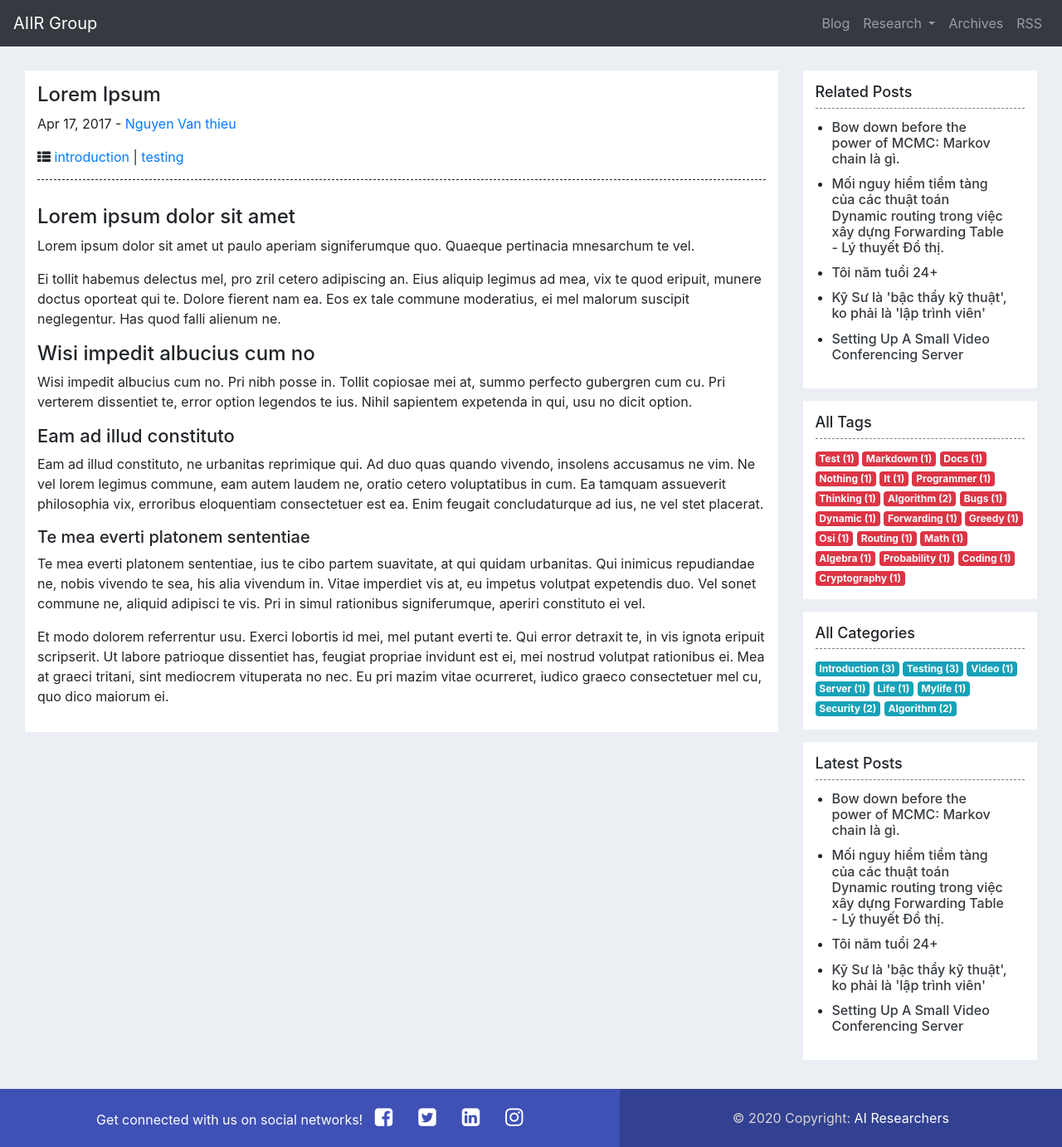
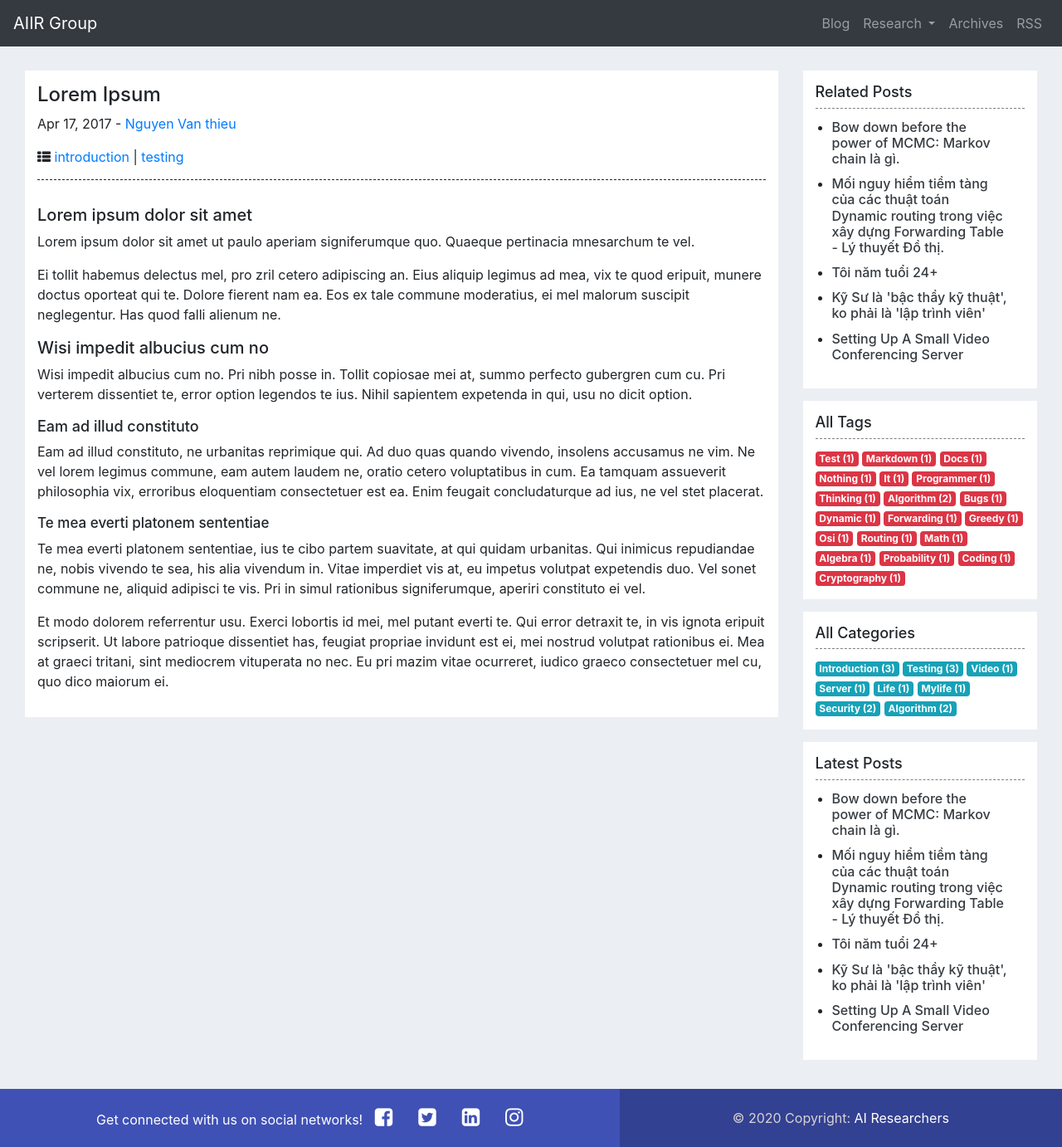
Before and after one commit to aiir-team/aiir-team.github.io, a Jekyll site: the page built from _posts/2017-04-17-lorem-ipsum.markdown, in a window 1280 px wide and 1382 px high. Shown: the whole window at 83% size. Built offline with Jekyll 4.4.1, drawn with Linux system fonts in a browser that asks for light colours; comment, search, counter and statistics services are not loaded.

Commit message:
Fix post font-size

```diff
--- a/_sass/main.scss
+++ b/_sass/main.scss
@@ -83,6 +83,14 @@
 
 			#main_post_contributor {
 				margin-bottom: 30px;
+			}
+			.post_content {
+				h1 { font-size: 24px;}
+				h2 {font-size: 22px;}
+				h3 {font-size: 20px;}
+				h4 {font-size: 18px;}
+				h5 {font-size: 17px;}
+				h6 {font-size: 16px;}
 			}
 		}
 	}
```
